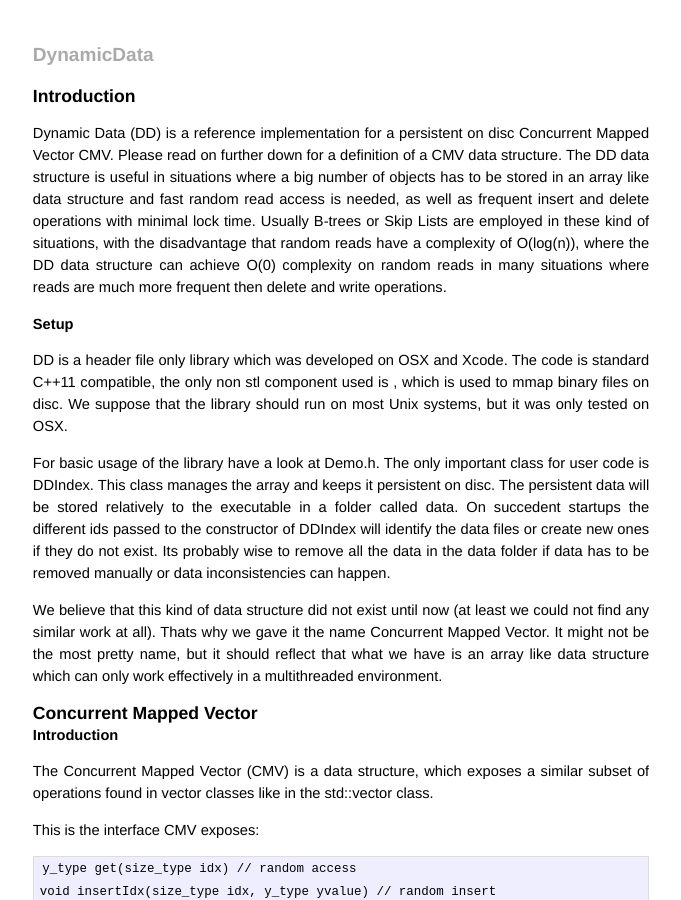
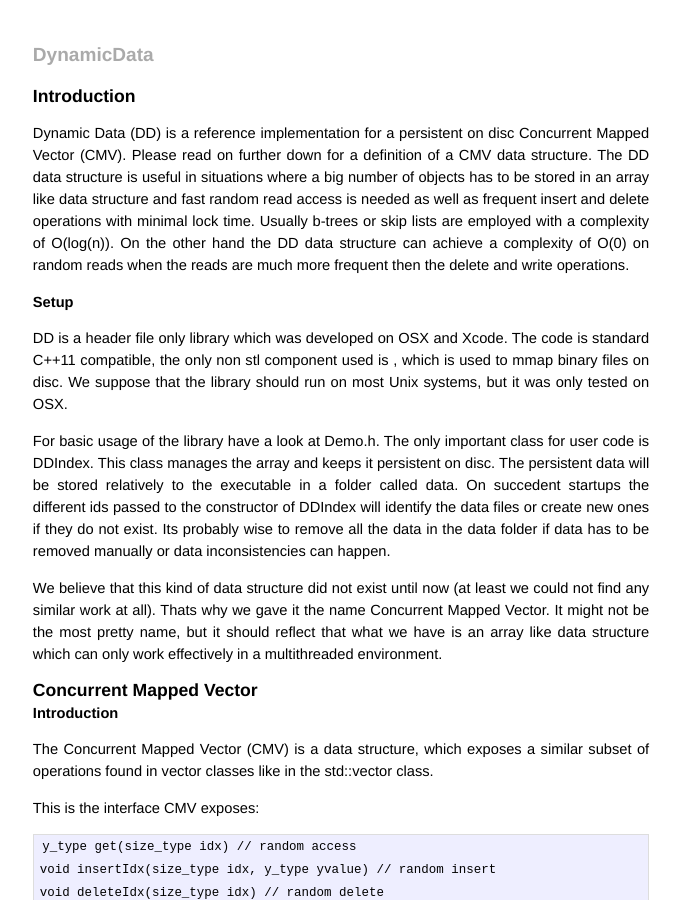
Before and after one commit to cleverandson/DynamicData, a Jekyll site: the page built from _posts/2013-3-4-manual.md, in a window 1280 px wide and 900 px high. Shown: the whole window, without its empty margins (299-980 px from the left). Built offline with Jekyll 4.4.1, drawn with Linux system fonts in a browser that asks for light colours; Markdown is read by kramdown in place of the engine named in the settings.

Commit message:
changes in introduction

```diff
--- a/_posts/2013-3-4-manual.md
+++ b/_posts/2013-3-4-manual.md
@@ -7,7 +7,7 @@ title: Manual
 
 ## Introduction
 
-Dynamic Data (DD) is a reference implementation for a persistent on disc Concurrent Mapped Vector CMV. Please read on further down for a definition of a CMV data structure. The DD data structure is useful in situations where a big number of objects has to be stored in an array like data structure and fast random read access is needed, as well as frequent insert and delete operations with minimal lock time. Usually B-trees or Skip Lists are employed in these kind of situations, with the disadvantage that random reads have a complexity of O(log(n)), where the DD data structure can achieve O(0) complexity on random reads in many situations where reads are much more frequent then delete and write operations.
+Dynamic Data (DD) is a reference implementation for a persistent on disc Concurrent Mapped Vector (CMV). Please read on further down for a definition of a CMV data structure. The DD data structure is useful in situations where a big number of objects has to be stored in an array like data structure and fast random read access is needed as well as frequent insert and delete operations with minimal lock time. Usually b-trees or skip lists are employed with a complexity of O(log(n)). On the other hand the DD data structure can achieve a complexity of O(0) on random reads when the reads are much more frequent then the delete and write operations.
 
 ### Setup
 
```
